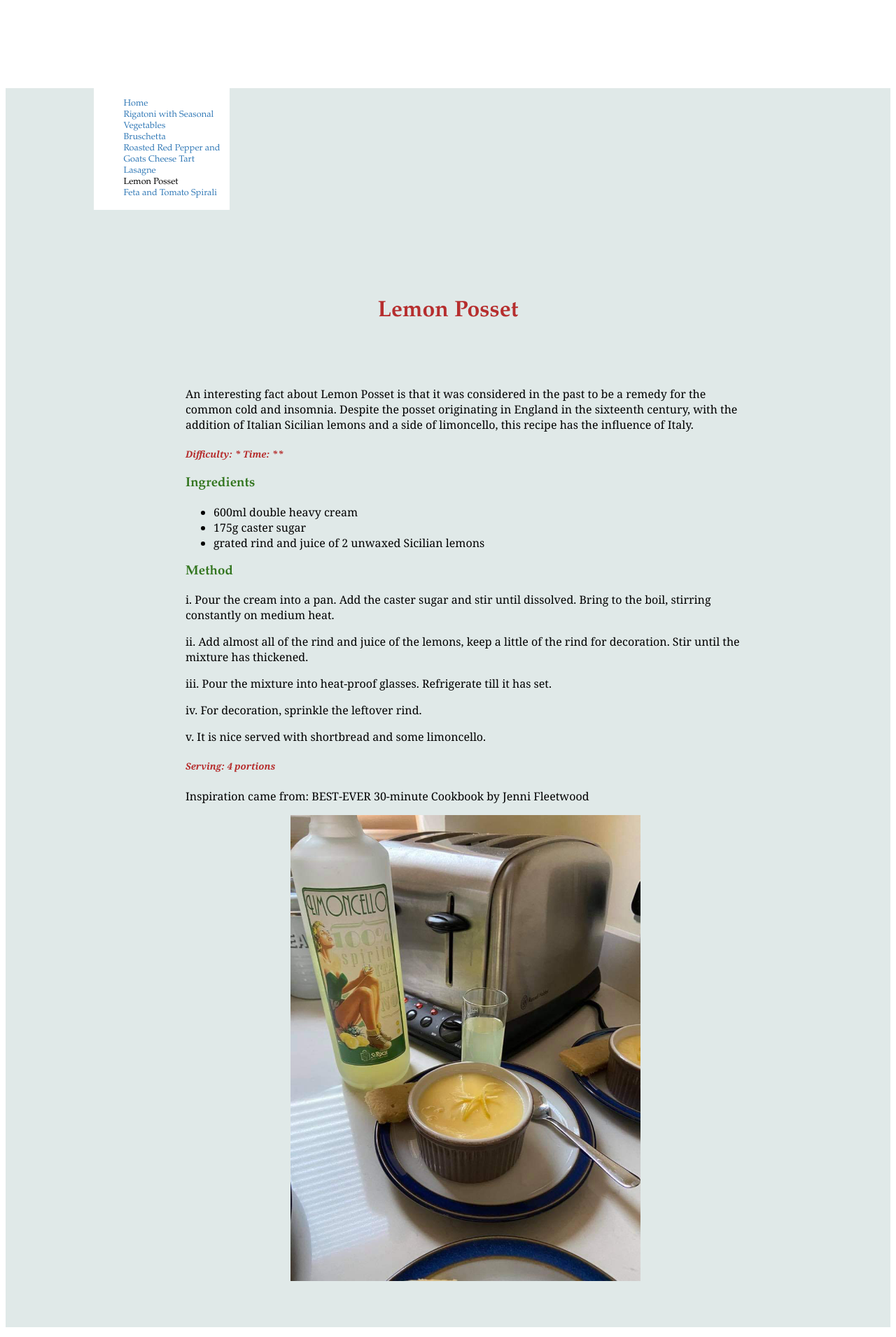
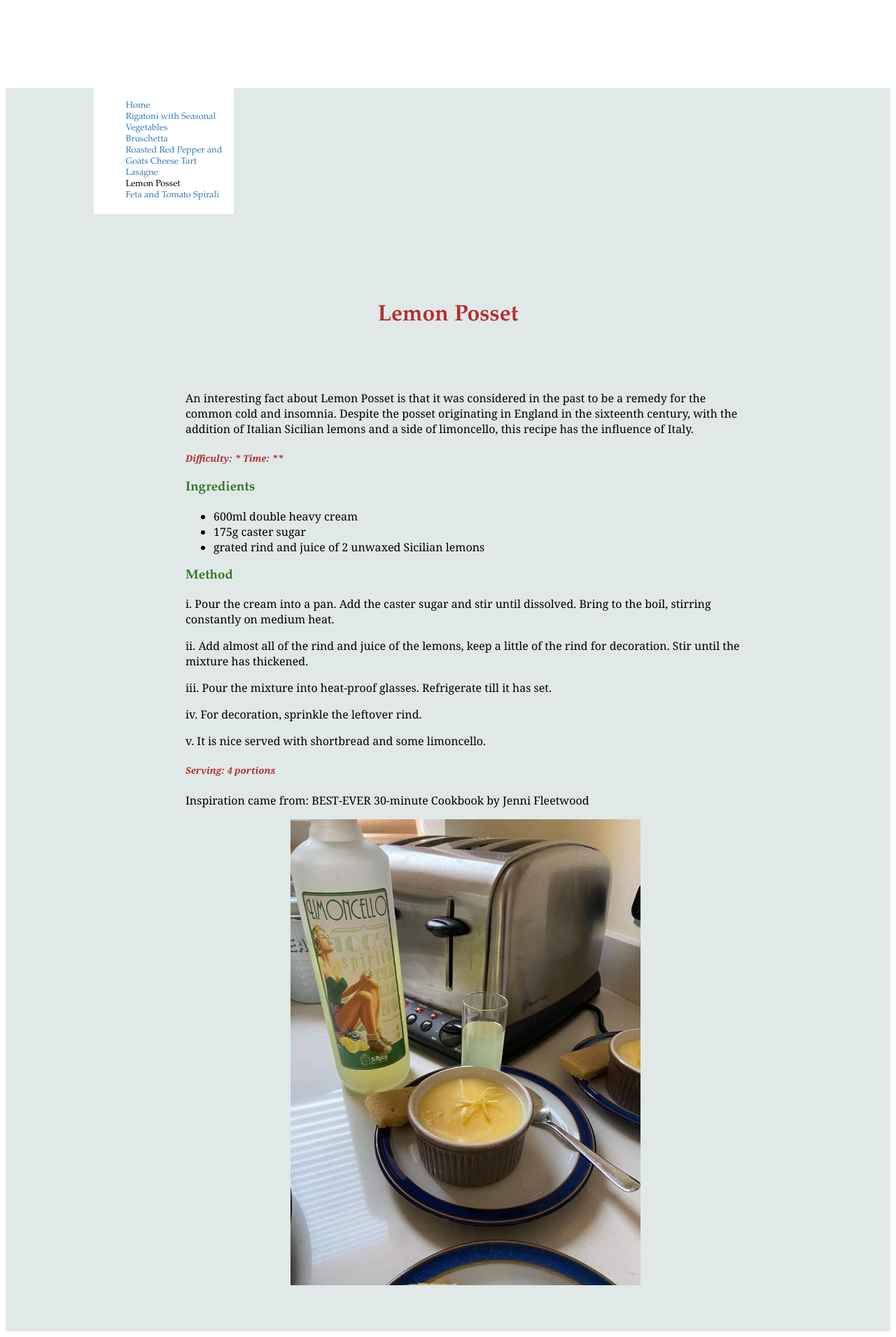
Before and after one commit to Hol1999/Hollyrecipewebsite, a Jekyll site: the page built from _recipes/recipe4.md, in a window 1280 px wide. Shown: the whole page at 70% size. Built offline with Jekyll 4.4.1, drawn with Linux system fonts in a browser that asks for light colours.

Commit message:
Update recipes.css

```diff
--- a/styles/recipes.css
+++ b/styles/recipes.css
@@ -143,7 +143,7 @@ width: 15%;
 font-size: 80%;
 font color: rgb(50,117,30);
 font-family: Garamond, georgia, monospace, serif;
-padding: 2px 2px;
+padding: 5px;
 margin: 10% 10%;
  background-color: white;
 
```
